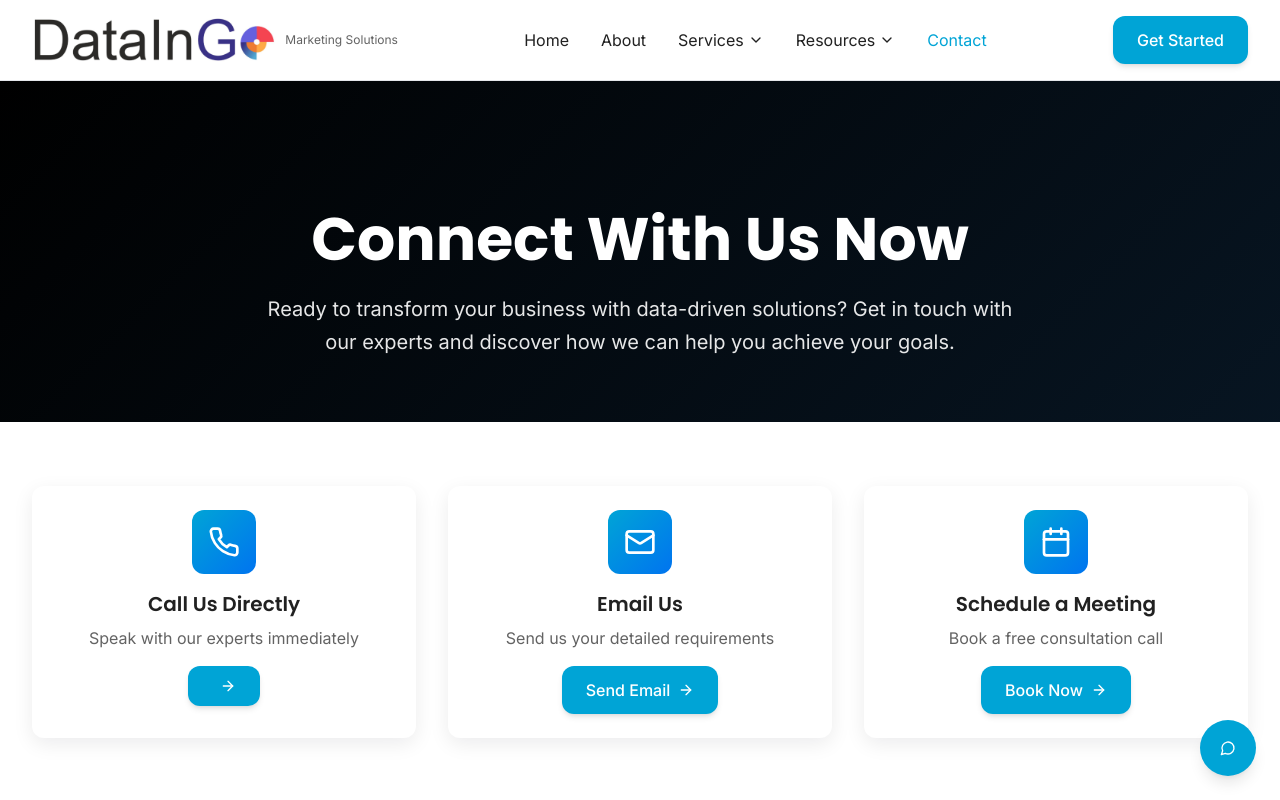
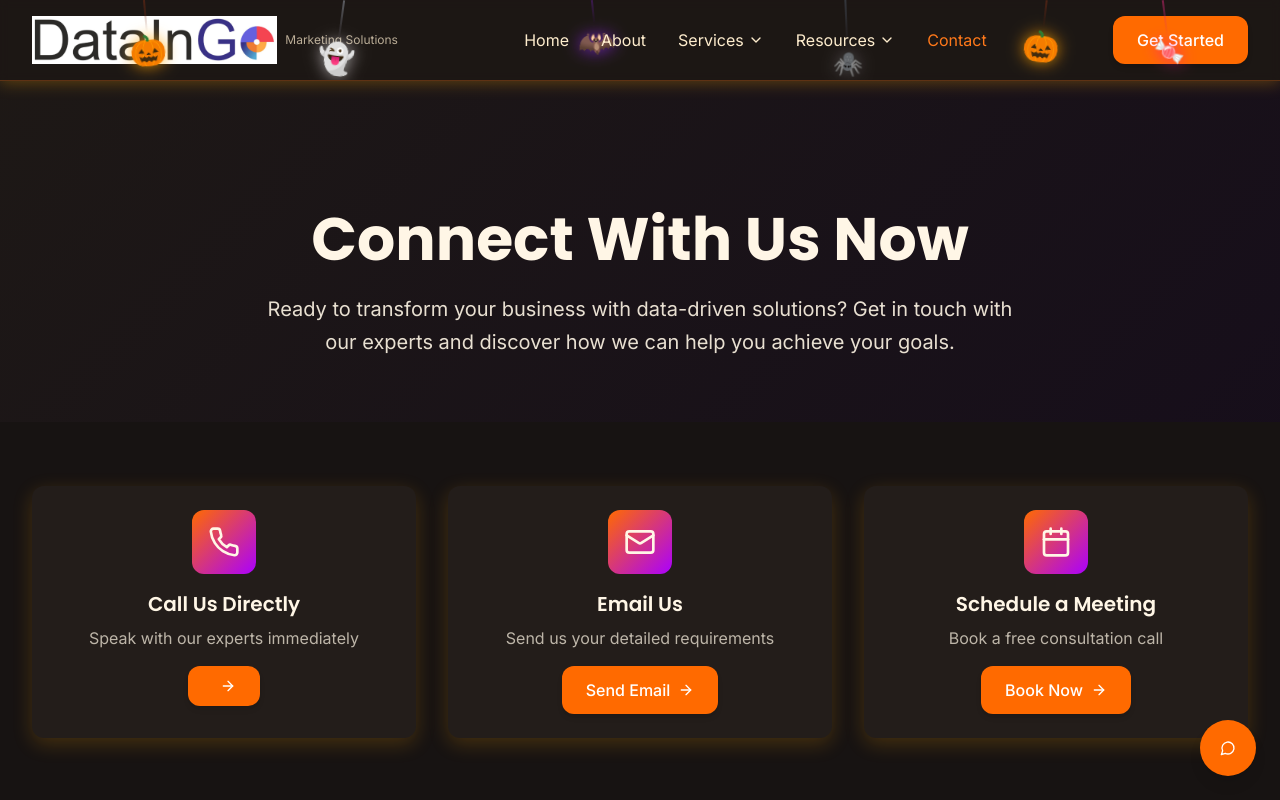
Before and after one commit to Altaf2748/DataInGo, a React (Vite) app: page /contact in a window 1280 px wide. Shown: the top 800 px of the page. Built offline with nearby package versions, Linux system fonts and the light colour scheme; the HTML template or start-up script is replaced by a standard one.

Commit message:
Add Halloween theme to header and footer

```diff
--- a/src/components/Footer.tsx
+++ b/src/components/Footer.tsx
@@ -10,6 +10,7 @@ import {
   Phone,
   MapPin
 } from 'lucide-react';
+import HalloweenDecorations from './HalloweenDecorations';
 
 const Footer: React.FC = () => {
   const currentYear = new Date().getFullYear();
@@ -58,9 +59,25 @@ const Footer: React.FC = () => {
   ];
 
   return (
-    <footer className="bg-secondary-dark text-secondary-dark-foreground">
+    <footer className="bg-secondary-dark text-secondary-dark-foreground border-t-2 border-orange-500/30 shadow-[0_-2px_15px_rgba(255,165,0,0.3)] relative">
+      <div className="relative">
+        <HalloweenDecorations />
+      </div>
+
+      {/* Floating Halloween elements at bottom */}
+      <div className="absolute bottom-0 left-0 right-0 pointer-events-none overflow-hidden h-16">
+        <div className="relative w-full h-full flex justify-around items-end pb-2">
+          <span className="text-2xl animate-bounce" style={{ animationDelay: '0s', animationDuration: '2s' }}>🎃</span>
+          <span className="text-2xl animate-bounce" style={{ animationDelay: '0.3s', animationDuration: '2.2s' }}>👻</span>
+          <span className="text-2xl animate-bounce" style={{ animationDelay: '0.6s', animationDuration: '1.8s' }}>🦇</span>
+          <span className="text-2xl animate-bounce" style={{ animationDelay: '0.9s', animationDuration: '2.1s' }}>🕷️</span>
+          <span className="text-2xl animate-bounce" style={{ animationDelay: '1.2s', animationDuration: '1.9s' }}>🍬</span>
+          <span className="text-2xl animate-bounce" style={{ animationDelay: '0.4s', animationDuration: '2.3s' }}>🎃</span>
+        </div>
+      </div>
+
       {/* Main Footer */}
-      <div className="container-custom py-16">
+      <div className="container-custom py-16 relative z-10">
         <div className="grid grid-cols-1 lg:grid-cols-5 gap-8 lg:gap-12">
           {/* Company Info */}
           <div className="lg:col-span-2">
--- /dev/null
+++ b/src/components/HalloweenDecorations.tsx
@@ -0,0 +1,73 @@
+import React from 'react';
+
+const HalloweenDecorations: React.FC = () => {
+  return (
+    <>
+      {/* Hanging decorations */}
+      <div className="absolute top-0 left-0 right-0 pointer-events-none overflow-hidden h-20">
+        <div className="relative w-full h-full">
+          {/* Hanging pumpkins */}
+          <div className="absolute top-0 left-[10%] animate-[swing_3s_ease-in-out_infinite]">
+            <div className="flex flex-col items-center">
+              <div className="w-0.5 h-8 bg-gradient-to-b from-orange-900/50 to-transparent"></div>
+              <span className="text-3xl filter drop-shadow-[0_0_8px_rgba(255,165,0,0.8)]">🎃</span>
+            </div>
+          </div>
+
+          {/* Hanging ghost */}
+          <div className="absolute top-0 left-[25%] animate-[swing_2.5s_ease-in-out_infinite_0.3s]">
+            <div className="flex flex-col items-center">
+              <div className="w-0.5 h-10 bg-gradient-to-b from-gray-400/50 to-transparent"></div>
+              <span className="text-3xl filter drop-shadow-[0_0_8px_rgba(255,255,255,0.6)]">👻</span>
+            </div>
+          </div>
+
+          {/* Hanging bat */}
+          <div className="absolute top-0 left-[45%] animate-[swing_2.8s_ease-in-out_infinite_0.5s]">
+            <div className="flex flex-col items-center">
+              <div className="w-0.5 h-6 bg-gradient-to-b from-purple-900/50 to-transparent"></div>
+              <span className="text-3xl filter drop-shadow-[0_0_8px_rgba(138,43,226,0.8)]">🦇</span>
+            </div>
+          </div>
+
+          {/* Hanging spider */}
+          <div className="absolute top-0 left-[65%] animate-[swing_3.2s_ease-in-out_infinite_0.7s]">
+            <div className="flex flex-col items-center">
+              <div className="w-0.5 h-12 bg-gradient-to-b from-gray-600/50 to-transparent"></div>
+              <span className="text-2xl filter drop-shadow-[0_0_8px_rgba(100,100,100,0.8)]">🕷️</span>
+            </div>
+          </div>
+
+          {/* Hanging pumpkin */}
+          <div className="absolute top-0 left-[80%] animate-[swing_2.6s_ease-in-out_infinite_0.2s]">
+            <div className="flex flex-col items-center">
+              <div className="w-0.5 h-7 bg-gradient-to-b from-orange-900/50 to-transparent"></div>
+              <span className="text-3xl filter drop-shadow-[0_0_8px_rgba(255,165,0,0.8)]">🎃</span>
+            </div>
+          </div>
+
+          {/* Hanging candy */}
+          <div className="absolute top-0 left-[90%] animate-[swing_2.9s_ease-in-out_infinite_0.4s]">
+            <div className="flex flex-col items-center">
+              <div className="w-0.5 h-9 bg-gradient-to-b from-pink-600/50 to-transparent"></div>
+              <span className="text-2xl filter drop-shadow-[0_0_8px_rgba(255,20,147,0.8)]">🍬</span>
+            </div>
+          </div>
+        </div>
+      </div>
+
+      <style>{`
+        @keyframes swing {
+          0%, 100% {
+            transform: rotate(-8deg);
+          }
+          50% {
+            transform: rotate(8deg);
+          }
+        }
+      `}</style>
+    </>
+  );
+};
+
+export default HalloweenDecorations;
--- a/src/components/Header.tsx
+++ b/src/components/Header.tsx
@@ -2,6 +2,7 @@ import React, { useState, useRef, useEffect } from 'react';
 import { Link, useLocation } from 'react-router-dom';
 import { Menu, X, ChevronDown } from 'lucide-react';
 import logoImage from '@/assets/logo.png';
+import HalloweenDecorations from './HalloweenDecorations';
 
 interface DropdownItem {
   name: string;
@@ -84,7 +85,8 @@ const Header: React.FC = () => {
   }, []);
 
   return (
-    <header className="sticky top-0 z-50 bg-nav-bg/95 backdrop-blur-sm border-b border-border">
+    <header className="sticky top-0 z-50 bg-nav-bg/95 backdrop-blur-sm border-b border-orange-500/30 shadow-[0_2px_15px_rgba(255,165,0,0.3)] relative">
+      <HalloweenDecorations />
       <div className="container-custom">
         <div className="flex items-center justify-between h-16 md:h-20">
           {/* Logo */}
--- a/src/index.css
+++ b/src/index.css
@@ -7,41 +7,41 @@
 /* DataInGo Solutions Design System */
 @layer base {
   :root {
-    /* Core Brand Colors */
-    --background: 0 0% 100%;
-    --foreground: 0 0% 13%;
+    /* Halloween Theme Colors */
+    --background: 20 14% 8%;
+    --foreground: 39 100% 95%;
 
-    --hero-bg: 0 0% 0%;
-    --hero-text: 0 0% 100%;
+    --hero-bg: 20 15% 10%;
+    --hero-text: 39 100% 95%;
 
-    /* Primary Brand Gradient */
-    --primary-start: 194 100% 42%;  /* #00B4D8 */
-    --primary-end: 211 100% 47%;    /* #007CF0 */
-    --primary: 194 100% 42%;
+    /* Halloween Orange & Purple Gradient */
+    --primary-start: 25 100% 50%;  /* Halloween Orange */
+    --primary-end: 280 100% 50%;   /* Halloween Purple */
+    --primary: 25 100% 50%;
     --primary-foreground: 0 0% 100%;
 
-    /* Secondary Dark Section */
-    --secondary-dark: 209 65% 13%;  /* #0b2033 */
-    --secondary-dark-foreground: 0 0% 100%;
+    /* Secondary Dark Section with Purple tint */
+    --secondary-dark: 260 30% 8%;
+    --secondary-dark-foreground: 39 95% 90%;
 
     /* Card & UI Elements */
-    --card: 0 0% 100%;
-    --card-foreground: 0 0% 13%;
-    --card-shadow: 220 15% 8%;
+    --card: 20 15% 12%;
+    --card-foreground: 39 95% 90%;
+    --card-shadow: 25 100% 15%;
 
-    /* Navigation */
-    --nav-bg: 0 0% 100%;
-    --nav-text: 0 0% 13%;
-    --nav-hover: 194 100% 42%;
+    /* Navigation with spooky feel */
+    --nav-bg: 20 15% 10%;
+    --nav-text: 39 95% 90%;
+    --nav-hover: 25 100% 55%;
 
     /* Accent Colors */
-    --accent: 194 100% 96%;
-    --accent-foreground: 0 0% 13%;
+    --accent: 25 90% 45%;
+    --accent-foreground: 0 0% 100%;
 
     /* Form Elements */
-    --input: 220 13% 91%;
-    --input-border: 220 13% 85%;
-    --ring: 194 100% 42%;
+    --input: 25 30% 20%;
+    --input-border: 25 50% 25%;
+    --ring: 25 100% 50%;
 
     /* Status Colors */
     --success: 142 76% 36%;
@@ -52,79 +52,81 @@
     --destructive-foreground: 0 0% 100%;
 
     /* Borders & Separators */
-    --border: 220 13% 91%;
-    --separator: 220 13% 91%;
+    --border: 25 50% 25%;
+    --separator: 25 50% 25%;
 
     /* Radius */
     --radius: 0.75rem;
 
-    /* Gradients */
+    /* Halloween Gradients */
     --gradient-primary: linear-gradient(135deg, hsl(var(--primary-start)), hsl(var(--primary-end)));
-    --gradient-hero: linear-gradient(135deg, hsl(var(--hero-bg)), hsl(209 65% 8%));
-    --gradient-card: linear-gradient(145deg, hsl(var(--card)), hsl(220 20% 98%));
+    --gradient-hero: linear-gradient(135deg, hsl(var(--hero-bg)), hsl(280 30% 8%));
+    --gradient-card: linear-gradient(145deg, hsl(var(--card)), hsl(25 20% 15%));
 
-    /* Shadows */
-    --shadow-card: 0 6px 20px hsl(var(--card-shadow) / 0.08);
-    --shadow-hover: 0 12px 30px hsl(var(--card-shadow) / 0.15);
-    --shadow-hero: 0 25px 50px hsl(0 0% 0% / 0.3);
+    /* Spooky Shadows */
+    --shadow-card: 0 6px 20px rgba(255, 165, 0, 0.2);
+    --shadow-hover: 0 12px 30px rgba(255, 140, 0, 0.35);
+    --shadow-hero: 0 25px 50px rgba(138, 43, 226, 0.4);
+    --shadow-spooky: 0 4px 20px rgba(255, 165, 0, 0.3), 0 0 30px rgba(138, 43, 226, 0.2);
+    --shadow-glow: 0 0 20px rgba(255, 165, 0, 0.6), 0 0 40px rgba(138, 43, 226, 0.4);
 
     /* Animations */
     --transition-smooth: all 0.3s cubic-bezier(0.4, 0, 0.2, 1);
     --transition-bounce: all 0.4s cubic-bezier(0.68, -0.55, 0.265, 1.55);
 
-    --sidebar-background: 0 0% 98%;
+    --sidebar-background: 20 15% 10%;
 
-    --sidebar-foreground: 240 5.3% 26.1%;
+    --sidebar-foreground: 39 95% 90%;
 
-    --sidebar-primary: 240 5.9% 10%;
+    --sidebar-primary: 25 100% 50%;
 
-    --sidebar-primary-foreground: 0 0% 98%;
+    --sidebar-primary-foreground: 0 0% 100%;
 
-    --sidebar-accent: 240 4.8% 95.9%;
+    --sidebar-accent: 25 90% 20%;
 
-    --sidebar-accent-foreground: 240 5.9% 10%;
+    --sidebar-accent-foreground: 39 95% 90%;
 
-    --sidebar-border: 220 13% 91%;
+    --sidebar-border: 25 50% 25%;
 
-    --sidebar-ring: 217.2 91.2% 59.8%;
+    --sidebar-ring: 25 100% 50%;
   }
 
   .dark {
-    --background: 222.2 84% 4.9%;
-    --foreground: 210 40% 98%;
+    --background: 20 14% 8%;
+    --foreground: 39 100% 95%;
 
-    --card: 222.2 84% 4.9%;
-    --card-foreground: 210 40% 98%;
+    --card: 20 15% 12%;
+    --card-foreground: 39 95% 90%;
 
-    --popover: 222.2 84% 4.9%;
-    --popover-foreground: 210 40% 98%;
+    --popover: 20 15% 10%;
+    --popover-foreground: 39 95% 90%;
 
-    --primary: 210 40% 98%;
-    --primary-foreground: 222.2 47.4% 11.2%;
+    --primary: 25 100% 50%;
+    --primary-foreground: 0 0% 100%;
 
-    --secondary: 217.2 32.6% 17.5%;
-    --secondary-foreground: 210 40% 98%;
+    --secondary: 280 100% 50%;
+    --secondary-foreground: 0 0% 100%;
 
-    --muted: 217.2 32.6% 17.5%;
-    --muted-foreground: 215 20.2% 65.1%;
+    --muted: 20 10% 15%;
+    --muted-foreground: 39 70% 70%;
 
-    --accent: 217.2 32.6% 17.5%;
-    --accent-foreground: 210 40% 98%;
+    --accent: 25 90% 45%;
+    --accent-foreground: 0 0% 100%;
 
-    --destructive: 0 62.8% 30.6%;
-    --destructive-foreground: 210 40% 98%;
+    --destructive: 0 84% 60%;
+    --destructive-foreground: 0 0% 100%;
 
-    --border: 217.2 32.6% 17.5%;
-    --input: 217.2 32.6% 17.5%;
-    --ring: 212.7 26.8% 83.9%;
-    --sidebar-background: 240 5.9% 10%;
-    --sidebar-foreground: 240 4.8% 95.9%;
-    --sidebar-primary: 224.3 76.3% 48%;
+    --border: 25 50% 25%;
+    --input: 25 30% 20%;
+    --ring: 25 100% 50%;
+    --sidebar-background: 20 15% 10%;
+    --sidebar-foreground: 39 95% 90%;
+    --sidebar-primary: 25 100% 50%;
     --sidebar-primary-foreground: 0 0% 100%;
-    --sidebar-accent: 240 3.7% 15.9%;
-    --sidebar-accent-foreground: 240 4.8% 95.9%;
-    --sidebar-border: 240 3.7% 15.9%;
-    --sidebar-ring: 217.2 91.2% 59.8%;
+    --sidebar-accent: 25 90% 20%;
+    --sidebar-accent-foreground: 39 95% 90%;
+    --sidebar-border: 25 50% 25%;
+    --sidebar-ring: 25 100% 50%;
   }
 }
 
```
